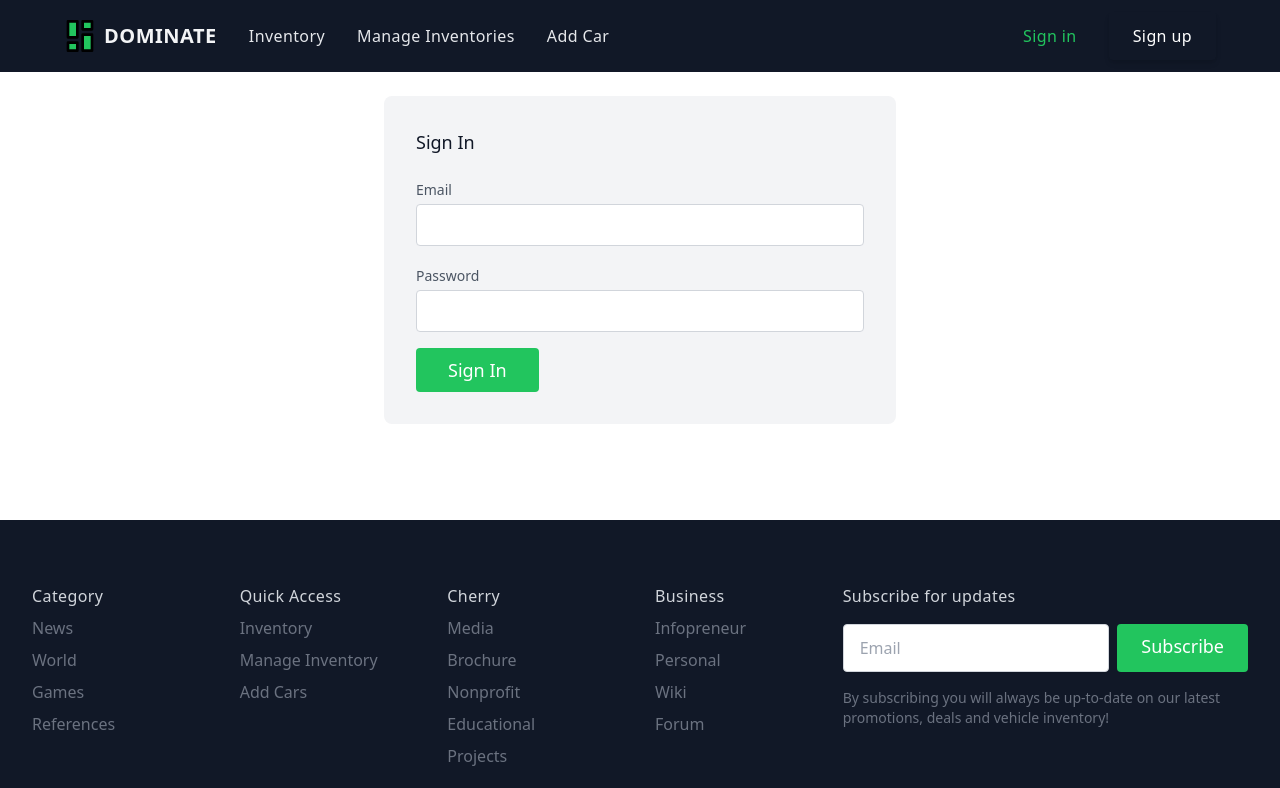
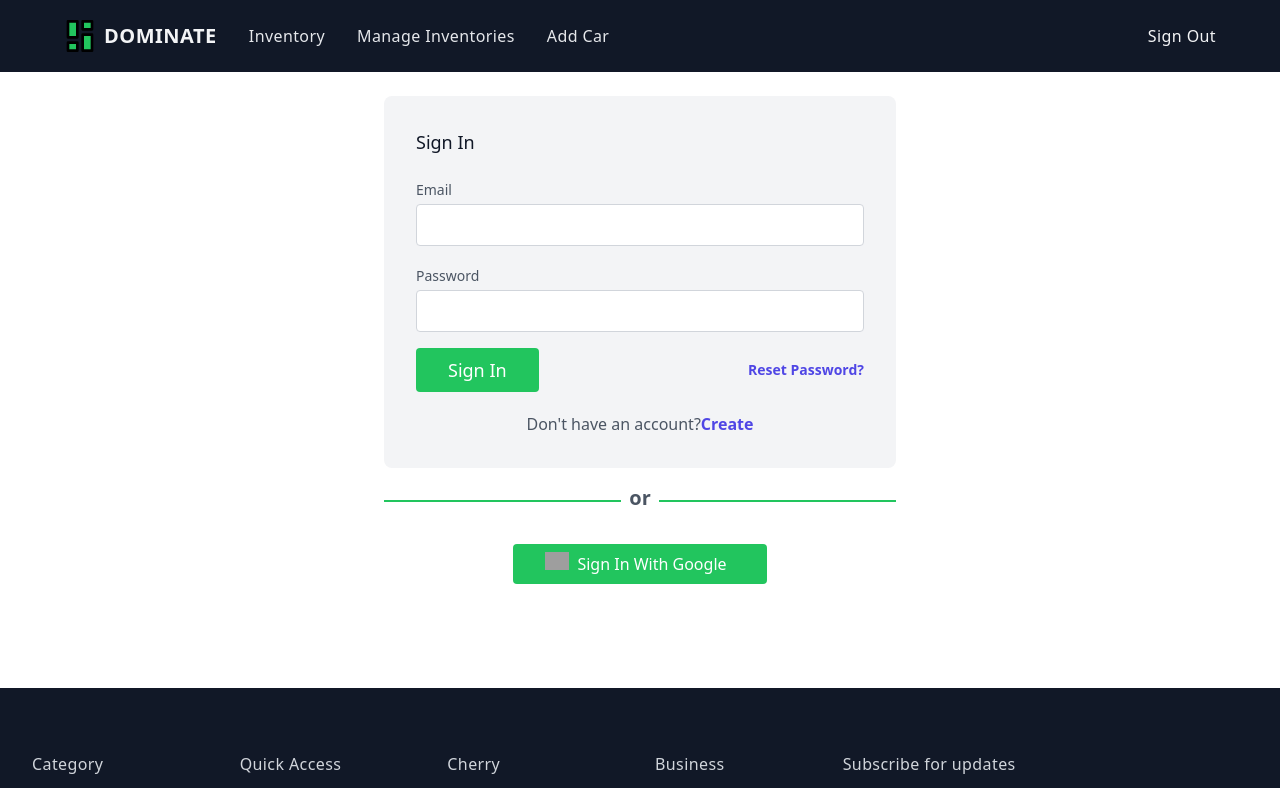
Before and after one commit to G-Mursalin/dominate-frontend, a React (Create React App) app: page /signin in a window 1280 px wide. Shown: the top 788 px of the page. Built offline with nearby package versions, Linux system fonts and the light colour scheme; no server answers; sample sign-in values are in the browser's storage; grey boxes are pictures that could not be loaded.

Commit message:
google auth added

```diff
--- a/src/App.js
+++ b/src/App.js
@@ -15,6 +15,7 @@ import PageNotFound from "./components/PageNotFound/PageNotFound";
 import SignIn from "./components/Authentication/SignIn/SignIn";
 import SignUp from "./components/Authentication/SignUp/SignUp";
 import Footer from "./components/Footer/Footer";
+import RequireAuth from "./components/Authentication/RequireAuth/RequireAuth";
 function App() {
   return (
     <Fragment>
@@ -24,8 +25,22 @@ function App() {
         <Route path="/home" element={<Home />} />
         <Route path="/inventory" element={<Inventory />} />
         <Route path="/manageinventories" element={<ManageInventories />} />
-        <Route path="/addcar" element={<AddCars />} />
-        <Route path="/managecar/:id" element={<ManageCar />} />
+        <Route
+          path="/addcar"
+          element={
+            <RequireAuth>
+              <AddCars />
+            </RequireAuth>
+          }
+        />
+        <Route
+          path="/managecar/:id"
+          element={
+            <RequireAuth>
+              <ManageCar />
+            </RequireAuth>
+          }
+        />
         <Route path="/signin" element={<SignIn />} />
         <Route path="/signup" element={<SignUp />} />
         <Route path="*" element={<PageNotFound />} />
--- /dev/null
+++ b/src/components/Authentication/RequireAuth/RequireAuth.js
@@ -0,0 +1,28 @@
+// React
+import React from "react";
+// Firebase Hook
+import { useAuthState } from "react-firebase-hooks/auth";
+import { Navigate, useLocation } from "react-router-dom";
+import auth from "../Firebase/firebase.init";
+const RequireAuth = ({ children }) => {
+  const [user, loading] = useAuthState(auth);
+  const location = useLocation();
+  if (loading) {
+    return (
+      <p className="text-2xl w-full h-screen flex justify-center items-center ">
+        Loading....
+      </p>
+    );
+  }
+  if (!user) {
+    return <Navigate to="/signin" state={{ from: location }} replace />;
+  }
+
+  //   if (user.providerData[0].providerId === "password" && !user.emailVerified) {
+  //     return <p className="text-9xl">Please Verify Your email</p>;
+  //   }
+
+  return children;
+};
+
+export default RequireAuth;
--- a/src/components/Authentication/SignIn/SignIn.js
+++ b/src/components/Authentication/SignIn/SignIn.js
@@ -1,5 +1,8 @@
+// React-React DOM
 import React from "react";
-
+import { Link } from "react-router-dom";
+// Components
+import SocialLogin from "../SocialLogin/SocialLogin";
 const SignIn = () => {
   return (
     <section className="text-gray-600 body-font">
@@ -35,12 +38,24 @@ const SignIn = () => {
               className="w-full bg-white rounded border border-gray-300 focus:border-green-500 focus:ring-2 focus:ring-green-200 text-base outline-none text-gray-700 py-1 px-3 leading-8 transition-colors duration-200 ease-in-out"
             />
           </div>
-          <input
-            type="submit"
-            value="Sign In"
-            className="text-white bg-green-500 border-0 py-2 px-8 focus:outline-none hover:bg-green-600 rounded text-lg cursor-pointer"
-          />
+          <div className="flex items-center justify-between mt-3 mb-5">
+            <input
+              type="submit"
+              value="Sign In"
+              className="text-white bg-green-500 border-0 py-2 px-8 focus:outline-none hover:bg-green-600 rounded text-lg cursor-pointer"
+            />
+            <p className="inline-block align-baseline font-bold text-sm text-indigo-600 hover:text-indigo-500 cursor-pointer">
+              Reset Password?
+            </p>
+          </div>
+          <p className="text-center text-md font-medium">
+            Don't have an account?
+            <Link to="/signup" className="font-bold text-md text-indigo-600">
+              Create
+            </Link>
+          </p>
         </div>
+        <SocialLogin />
       </form>
     </section>
   );
--- a/src/components/Authentication/SignUp/SignUp.js
+++ b/src/components/Authentication/SignUp/SignUp.js
@@ -1,6 +1,10 @@
-import React from "react";
+// React-React DOM
+import React, { useState } from "react";
+// Components
+import SocialLogin from "../SocialLogin/SocialLogin";
 
 const SignUp = () => {
+  const [agree, setAgree] = useState(true);
   return (
     <section className="text-gray-600 body-font">
       <form className="px-16 py-24 lg:w-1/2 w-full mx-auto">
@@ -46,12 +50,30 @@ const SignUp = () => {
               className="w-full bg-white rounded border border-gray-300 focus:border-green-500 focus:ring-2 focus:ring-green-200 text-base outline-none text-gray-700 py-1 px-3 leading-8 transition-colors duration-200 ease-in-out"
             />
           </div>
+          <div className="mb-4">
+            <input
+              onClick={() => setAgree(!agree)}
+              type="checkbox"
+              name="terms"
+              id="terms"
+            />
+            <label
+              htmlFor="terms"
+              className={`pl-2 ${agree ? "text-red-600" : ""}`}
+            >
+              Accept Terms and Conditions
+            </label>
+          </div>
           <input
             type="submit"
             value="Sign Up"
-            className="text-white bg-green-500 border-0 py-2 px-8 focus:outline-none hover:bg-green-600 rounded text-lg cursor-pointer"
+            disabled={agree}
+            className={`text-white bg-green-500 border-0 py-2 px-8 focus:outline-none hover:bg-green-600 rounded text-lg cursor-pointer ${
+              agree ? "cursor-not-allowed" : ""
+            }`}
           />
         </div>
+        <SocialLogin />
       </form>
     </section>
   );
--- a/src/components/Authentication/SocialLogin/SocialLogin.js
+++ b/src/components/Authentication/SocialLogin/SocialLogin.js
@@ -0,0 +1,44 @@
+// React-ReactDOM
+import React from "react";
+// Firebase
+import { useSignInWithGoogle } from "react-firebase-hooks/auth";
+import auth from "../Firebase/firebase.init";
+// BrowserRouter
+import { useLocation, useNavigate } from "react-router-dom";
+const SocialLogin = () => {
+  // Firebase Hook
+  const [signInWithGoogle, user, loading, error] = useSignInWithGoogle(auth);
+  // Router
+  const navigate = useNavigate();
+  //Re direct to page
+  let location = useLocation();
+  let from = location.state?.from?.pathname || "/";
+  if (user) {
+    navigate(from, { replace: true });
+  }
+
+  return (
+    <section>
+      <div className="flex content-center my-8">
+        <div className="bg-green-500 w-1/2 h-0.5"></div>
+        <p className="font-bold px-2 -mt-4 text-xl">or</p>
+        <div className="bg-green-500 w-1/2 h-0.5"></div>
+      </div>
+      <div className="mt-1">
+        <button
+          onClick={() => signInWithGoogle()}
+          className="bg-green-500 hover:bg-green-600 text-white font-medium py-2 px-8 rounded focus:outline-none focus:shadow-outline flex content-center  mx-auto mb-2"
+        >
+          <img
+            src="https://i.ibb.co/Ng07Wfz/google.png"
+            alt="google"
+            className="w-6"
+          />
+          <span className="px-2">Sign In With Google</span>
+        </button>
+      </div>
+    </section>
+  );
+};
+
+export default SocialLogin;
--- a/src/components/Manage Car/ManageCar.js
+++ b/src/components/Manage Car/ManageCar.js
@@ -18,9 +18,7 @@ const ManageCar = () => {
       body: JSON.stringify(data),
     })
       .then((response) => response.json())
-      .then((data) => {
-        toast("Re-stock Successfully");
-      });
+      .then((data) => {});
   };
 
   //Handle Restock
@@ -40,6 +38,7 @@ const ManageCar = () => {
     // Send to server
     updatedData(carUpdate);
     e.target.reset();
+    toast("Re-stock Successfully");
   };
   //Handle Car Delivered
   const handleDeliver = (operation) => {
@@ -53,6 +52,7 @@ const ManageCar = () => {
     }
     // Send Data to server
     updatedData(carUpdate);
+    toast("Delivered Successfully");
   };
   // Load one data using id
   useEffect(() => {
--- a/src/components/NavBar/NavBar.js
+++ b/src/components/NavBar/NavBar.js
@@ -1,9 +1,18 @@
+// React React-DOM
 import React, { useState } from "react";
+// Routing
 import { Link, NavLink } from "react-router-dom";
+// Components
 import Inventory from "./../Inventory/Inventory";
-
+// Firebase
+import { useAuthState } from "react-firebase-hooks/auth";
+import auth from "../Authentication/Firebase/firebase.init";
+import { signOut } from "firebase/auth";
+import { Fragment } from "react";
 const NavBar = () => {
   const [isMenuOpen, setIsMenuOpen] = useState(false);
+  // Firebase Hook
+  const [user] = useAuthState(auth);
   return (
     <nav className="bg-gray-900 px-16 py-3 mx-auto fixed z-10 top-0 w-full">
       <div className="">
@@ -80,6 +89,19 @@ const NavBar = () => {
             </ul>
           </div>
           <ul className="flex items-center hidden space-x-8 lg:flex">
+            {user ? (
+              <li>
+                <p
+                  aria-label="Sign Out"
+                  onClick={() => signOut(auth)}
+                  title="Sign Out"
+                  className="font-medium tracking-wide text-gray-100 transition-colors duration-200 hover:text-teal-accent-400 cursor-pointer py-3"
+                >
+                  Sign Out
+                </p>
+              </li>
+            ) : (
+              <Fragment>
                 <li>
                   <NavLink
                     to="/signin"
@@ -110,6 +132,8 @@ const NavBar = () => {
                     Sign up
                   </NavLink>
                 </li>
+              </Fragment>
+            )}
           </ul>
           <div className="lg:hidden">
             <button
@@ -213,6 +237,19 @@ const NavBar = () => {
                           Add Car
                         </Link>
                       </li>
+                      {user ? (
+                        <li>
+                          <p
+                            aria-label="Sign Out"
+                            onClick={() => signOut(auth)}
+                            title="Sign Out"
+                            className="font-medium tracking-wide text-gray-700 transition-colors duration-200 hover:text-deep-purple-accent-400"
+                          >
+                            Sign Out
+                          </p>
+                        </li>
+                      ) : (
+                        <Fragment>
                           <li>
                             <Link
                               to="/signin"
@@ -233,6 +270,8 @@ const NavBar = () => {
                               Sign Up
                             </Link>
                           </li>
+                        </Fragment>
+                      )}
                     </ul>
                   </nav>
                 </div>
```
Lines whose indentation alone changed are shown as unchanged.
